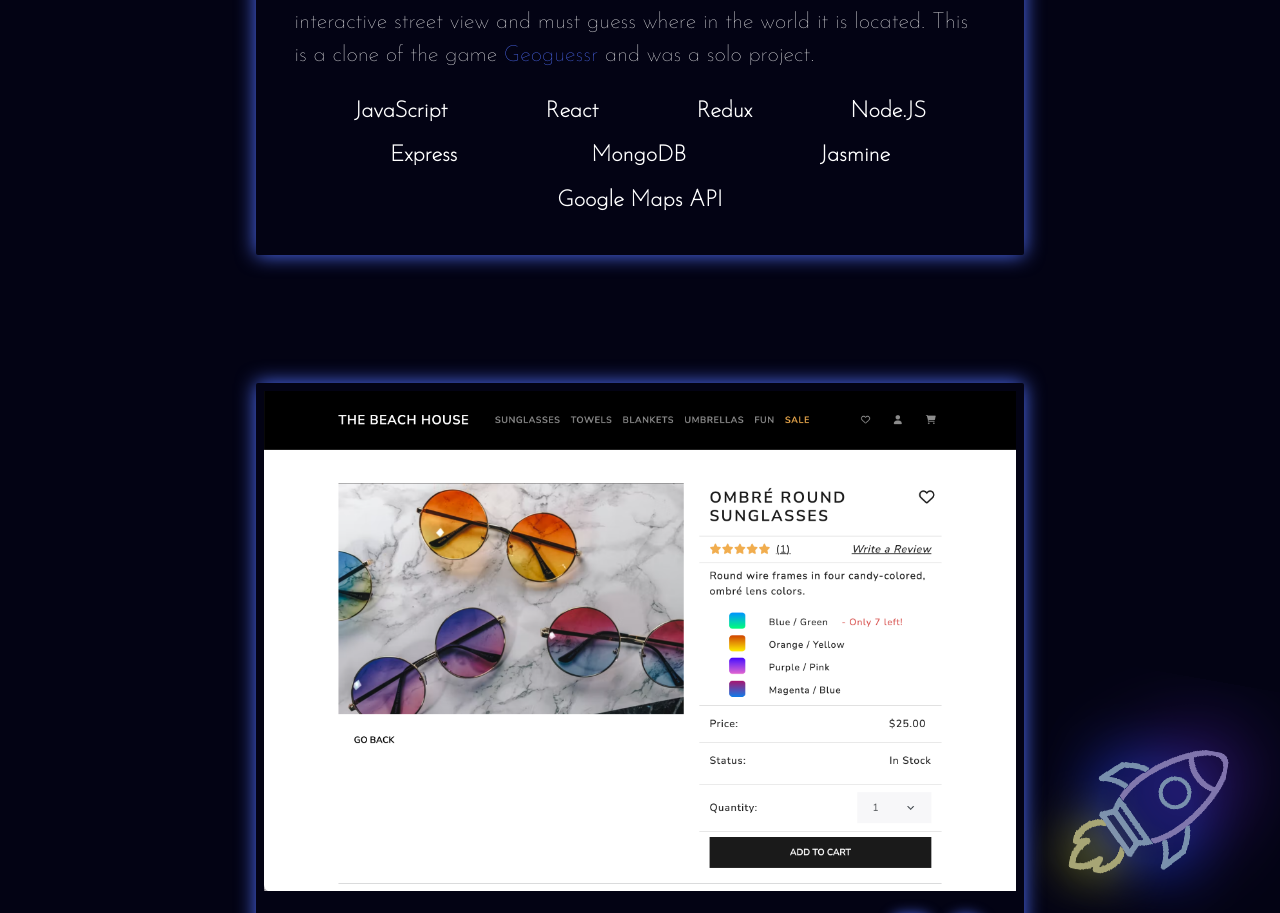
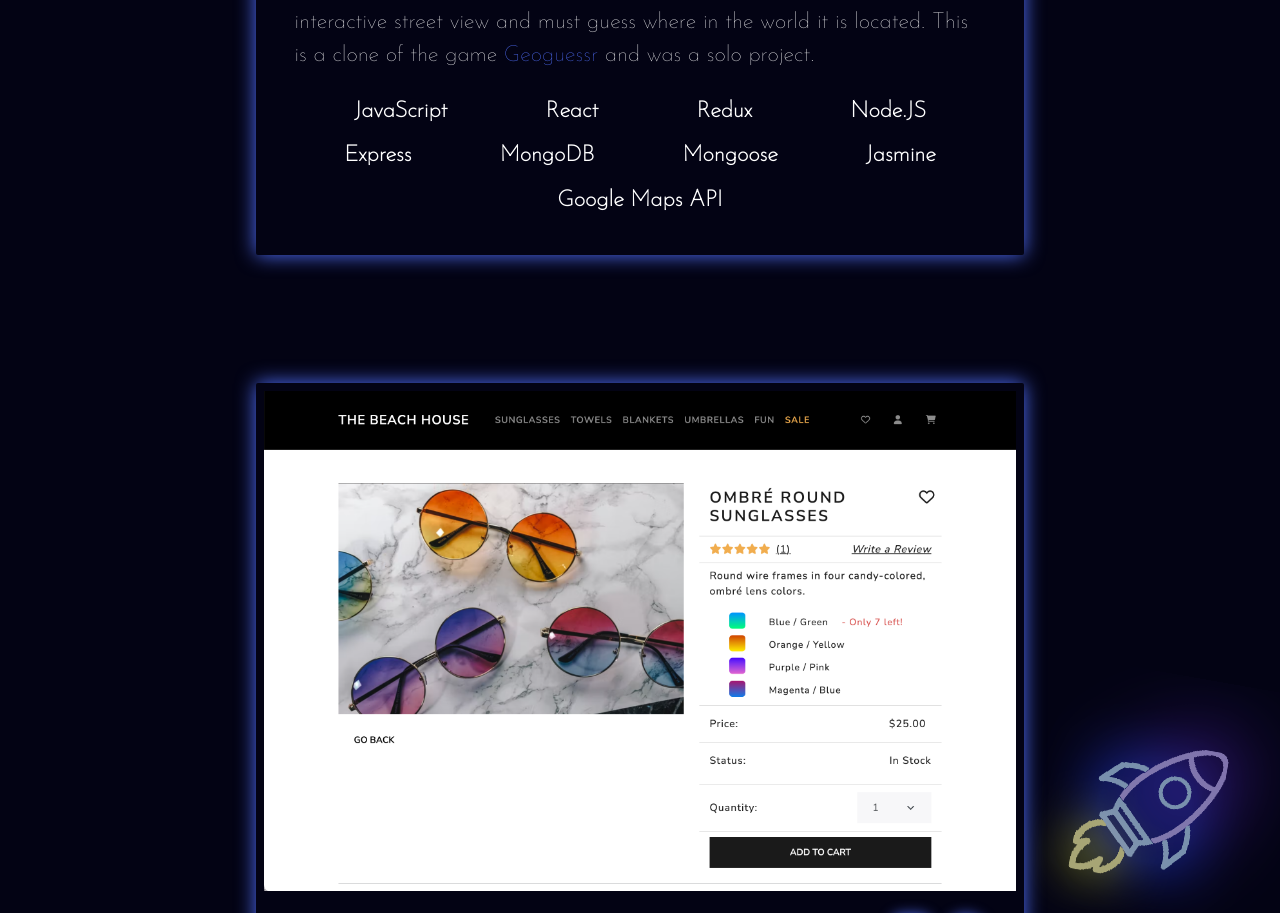
Before and after one commit to SCFlanagan/Personal-Website, a React (Create React App) app: page / in a window 1280 px wide. Shown: the part 3143-4056 px from the top of the page. Built offline with nearby package versions, Linux system fonts and the light colour scheme.

Commit message:
added mongoose to project

```diff
--- a/src/Components/Projects.js
+++ b/src/Components/Projects.js
@@ -44,6 +44,7 @@ function Projects() {
         "Node.JS",
         "Express",
         "MongoDB",
+        "Mongoose",
         "Jasmine",
         "Google Maps API",
       ],
```
